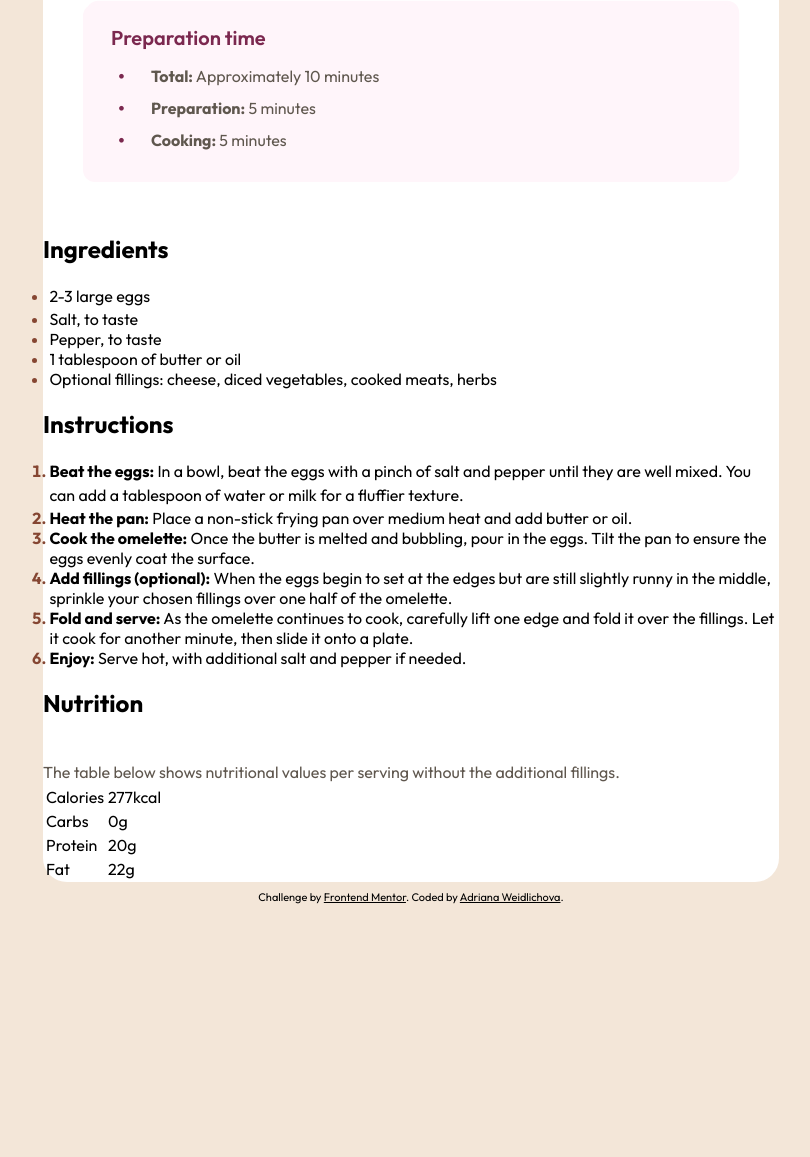
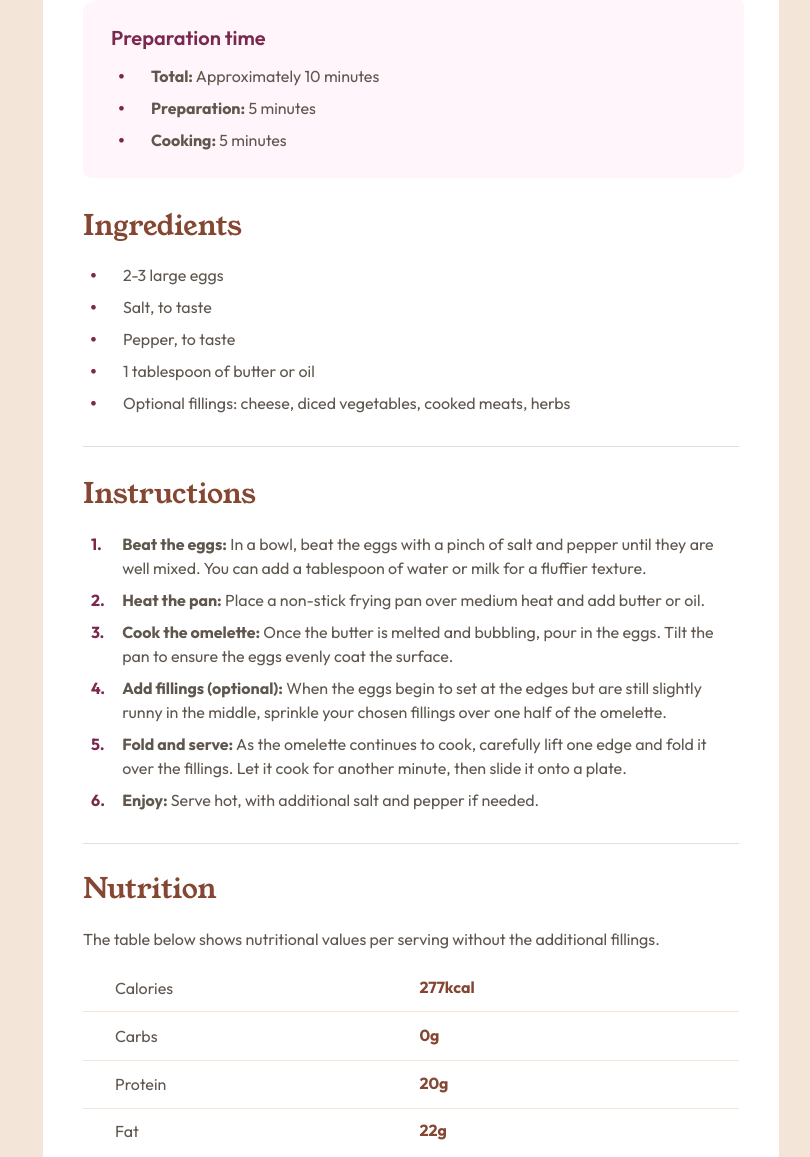
Before and after one commit to Saliva-sys/Recipe-page, a plain HTML site: page index.html in a window 1280 px wide. Shown: the part 647-1804 px from the top of the page, without its empty margins (229-1039 px from the left). Before the commit the page ends 1675 px from the top, so only its background shows below. Drawn offline with Linux system fonts and the light colour scheme.

Commit message:
feat: complete recipe page design with responsive layout

```diff
--- a/index.html
+++ b/index.html
@@ -49,6 +49,8 @@
         </ul>
       </section>
 
+      <div class="separator"></div>
+
       <section class="instructions">
         <h2>Instructions</h2>
 
@@ -61,6 +63,8 @@
           <li><b>Enjoy:</b> Serve hot, with additional salt and pepper if needed.</li>
         </ol>
       </section>
+
+      <div class="separator"></div>
 
       <section class="nutrition">
         <h2>Nutrition</h2>
--- a/style.css
+++ b/style.css
@@ -17,12 +17,11 @@
 body {
     display: flex;
     flex-direction: column;
-    justify-content: center; /* Horizontálne centrovanie */
     align-items: center; /* Vertikálne centrovanie */
     min-height: 100vh;
     width: 100%;
     margin: 0;
-    gap: 0.5rem; /* Medzera medzi kartou a pätkou */
+    gap: 0.5rem;
 }
 
 .recipe-card {
@@ -32,6 +31,7 @@ body {
     margin: 0 auto; /* Toto kartu vycentruje vodorovne */
     width: 100%;
     max-width: 24rem;
+    padding-bottom: 0.5rem;
 }
 
 img {
@@ -49,7 +49,7 @@ img {
     margin: 0 auto; /* Toto kartu vycentruje vodorovne */
     width: 100%;
     max-width: 24rem;
-    padding: 1.75rem 1.75rem 0 2rem;
+    padding: 1.7rem 1.7rem 0 2rem;
 }
 
 h1 {
@@ -74,41 +74,40 @@ p {
     background-color: var(--Rose50); /* Svetloružové pozadie */
     /* Tento zápis vytvorí ten efekt vrstvenia */
     box-shadow:
-        0.2rem -0.2rem var(--Rose50);
+        0.5rem -0.25rem var(--Rose50);
     margin-top: 2.2rem;
-    margin-bottom: 2rem;
     margin-left: 2rem;
-    margin-right: 1.5rem;
+    margin-right: 2rem;
     padding-top: 1.1rem;
     padding-left: 1.5rem;
-    padding-right: 2.5rem;
-    padding-bottom: 1rem;
-    border-radius: 0.75rem;
-    width: calc(100% - 4.2rem); /* Zabezpečí, že box nepretečie kvôli marginu */
+    padding-right: 2.25rem;
+    padding-bottom: 1.45rem;
+    border-radius: 0.5rem;
+    width: calc(100% - 4.5rem); /* Zabezpečí, že box nepretečie kvôli marginu */
 }
 
-h3 {
+.preparation-time h3 {
     color: var(--Rose800);
     font-size: 1.25rem;
     font-weight: 600;
     margin: 0;
 }
 
-/* 1. Základné nastavenie kontajnerov (ul a ol) */
-ul, ol {
-    margin-top: 0.85rem; /* Zmenšené z 1.5rem */
+/* 1. Základné nastavenie kontajnerov */
+.preparation-time ul {
+    margin-top: 0.9rem; /* Zmenšené z 1.5rem */
     margin-bottom: 0;
     padding-left: 0.4rem;    /* Priestor, v ktorom "bývajú" odrážky */
     list-style-position: outside; /* Odrážka je mimo textu (štandard) */
 }
 
-li:first-child {
-    line-height: 1.55;
+.preparation-time li:first-child {
+    line-height: 1.455;
     display: list-item;
 }
 
 /* Odstránenie spodného marginu pri poslednej položke */
-li:last-child {
+.preparation-time li:last-child {
     margin-bottom: 0;
 }
 
@@ -117,7 +116,7 @@ li:last-child {
     position: relative;    /* Základňa pre našu novú bodku */
     padding-left: 2.1rem;  /* Priestor pre bodku vľavo */
     margin-bottom: 0.5rem;
-    line-height: 1.5;
+    line-height: 1.55;
     color: var(--Stone600);
 }
 
@@ -143,19 +142,186 @@ li:last-child {
     font-size: 0.8rem;       /* Ak chceš bodky trochu menšie/väčšie */
 }
 
-/* Hnedé bodky pre Ingredients */
+h2 {
+    font-family: 'Young Serif', sans-serif;
+    font-size: 1.75rem;
+    font-weight: 400;
+    color: var(--Brown800);
+    margin: 0;
+    line-height: 1;
+}
+
+.ingredients {
+    width: 100%;
+    max-width: 100%;
+    padding-top: 2.05rem;
+    padding-left: 2rem;
+    padding-right: 2rem;
+}
+
+/* 1. Základné nastavenie kontajnerov */
+.ingredients ul {
+    margin-bottom: 0;
+    list-style-position: outside; /* Odrážka je mimo textu (štandard) */
+    padding-left: 0.4rem;    /* Priestor, v ktorom "bývajú" odrážky */
+    margin-top: 1.4rem; /* Zmenšené z 1.5rem */
+    line-height: 1.5;
+}
+
+.ingredients li {
+    list-style: none;      /* Skryjeme pôvodnú bodku */
+    position: relative;    /* Základňa pre našu novú bodku */
+    padding-left: 2.1rem;  /* Priestor pre bodku vľavo */
+    margin-bottom: 0.5rem;
+    color: var(--Stone600);
+}
+
+.ingredients li:first-child {
+    line-height: 1.55;
+    display: list-item;
+}
+
+/* Odstránenie spodného marginu pri poslednej položke */
+.ingredients li:last-child {
+    margin-bottom: 0;
+}
+
+.ingredients li::before {
+    content: "•";          /* Naša bodka */
+    color: var(--Rose800);
+    position: absolute;    /* Umožní nám s ňou hýbať nezávisle od textu */
+
+    /* CENTROVANIE BODKY: */
+    left: 0;               /* Bodka úplne vľavo v tom paddingu */
+    top: 50%;              /* Posunie bodku do stredu výšky */
+    transform: translateY(-50%); /* Presne vycentruje stred bodky na stred riadkov */
+
+    font-size: 1.5rem;     /* Veľkosť bodky */
+    line-height: 1;
+}
+
+/* 3. Špeciálne farby pre bodky a čísla (pomocou ::marker) */
+
+/* Ružové bodky pre Preparation Time */
 .ingredients li::marker {
+    color: var(--Brown800);
+    font-size: 0.8rem;       /* Ak chceš bodky trochu menšie/väčšie */
+}
+
+.instructions {
+    width: 100%;
+    max-width: 100%;
+    padding-top: 2.1rem;
+    padding-left: 2rem;
+    padding-right: 2rem;
+}
+
+/* 1. Základné nastavenie kontajnerov */
+.instructions ol {
+    margin-bottom: 0;
+    list-style-position: outside; /* Odrážka je mimo textu (štandard) */
+    margin-top: 1.45rem; /* Zmenšené z 1.5rem */
+    line-height: 1.5;
+    padding-left: 0.5rem;
+    list-style-type: none; /* Vypne tie čísla s pätkami */
+    counter-reset: instructions-counter; /* Vytvorí počítadlo */
+}
+
+.instructions li {
+    counter-increment: instructions-counter; /* Každý riadok zvýši číslo o 1 */
+    position: relative;    /* Základňa pre našu novú bodku */
+    padding-left: 1.95rem;  /* Priestor pre bodku vľavo */
+    margin-bottom: 0.5rem;
+    color: var(--Stone600);
+}
+
+.instructions li:first-child {
+    line-height: 1.5;
+}
+
+/* Odstránenie spodného marginu pri poslednej položke */
+.instructions li:last-child {
+    margin-bottom: 0;
+}
+
+/* 3. Vyrobíme si vlastné číslo pomocou ::before */
+.instructions li::before {
+    content: counter(instructions-counter) "."; /* Tu sa zobrazí 1., 2., atď. */
+    position: absolute;
+    left: 0;
+    top: 0.3rem; /* Ak je príliš vysoko, skús 0.15rem alebo 2px */
+    color: var(--Rose800);
+    font-size: 1rem;     /* Veľkosť bodky */
+    font-family: 'Outfit', sans-serif !important; /* Tu vynútime čistý font */
+    font-weight: 700;
+    line-height: 1;
+}
+
+/* 3. Špeciálne farby pre bodky a čísla (pomocou ::marker) */
+
+/* Ružové bodky pre Preparation Time */
+.instructions li::marker {
     color: var(--Brown800);
 }
 
-/* Hnedé tučné čísla pre Instructions */
-.instructions li::marker {
+.separator {
+    height: 1px;
+    background-color: var(--Stone150);
+    /* Ak chceš, aby čiara lícovala s textom, daj jej 100%
+       alebo ju jemne skráť, napr. na 90% */
+    width: calc(100% - 4rem); /* Zabezpečí, že box nepretečie kvôli marginu */
+    margin-top: 1.9rem; /* 2rem hore a dole vytvorí pekný priestor medzi sekciami */
+    margin-left: 2rem;
+}
+
+.nutrition {
+    width: 100%;
+    max-width: 100%;
+    padding-top: 2.1rem;
+    padding-left: 2rem;
+    padding-right: 2rem;
+}
+
+table {
+    border-collapse: collapse;
+    padding-top: 1.5rem;
+    margin-top: 0.8rem;
+    width: 100%;
+}
+
+tr {
+    border-bottom: 1px solid var(--Stone100);
+    line-height: 1.29rem;
+}
+
+tr:last-child {
+    border-bottom: none; /* Pod posledným riadkom čiaru nechceme */
+}
+
+td {
+    padding-top: 0.4rem;
+    padding-bottom: 0.875rem;
+    padding-left: 2rem;
+    padding-right: 2rem; /* Priestor v bunkách (prispôsob si podľa oka) */
+}
+
+/* Prvý stĺpec - názvy (Calories, atď.) */
+td:first-child {
+    color: var(--Stone600);
+    width: 42.5%;
+    padding-top: 0.55rem;
+    padding-bottom: 0.5rem;
+}
+
+/* Druhý stĺpec - hodnoty (277kcal, atď.) */
+td:last-child {
     color: var(--Brown800);
-    font-weight: bold;       /* Čísla v postupe bývajú v návodoch výraznejšie */
+    font-weight: 700;
+    padding-top: 0.775rem;
 }
 
 .attribution {
-    font-size: 0.6875rem;
+    font-size: clamp(0.625rem, 1vw + 0.2rem, 0.6875rem);
     text-align: center;
 }
 
@@ -174,6 +340,7 @@ li:last-child {
         background-color: var(--White);
         border-radius: 1.5rem; /* Zaoblené rohy na bielej karte */
         max-width: 46rem; /* Karta sa roztiahne, ale nie príliš */
+        padding-bottom: 1.75rem;
     }
 
     .recipe-page {
@@ -191,16 +358,71 @@ li:last-child {
         font-size: 2.5rem;
     }
 
-    p {
-        padding-block-start: 1.41rem;
+    .recipe-page p {
+        padding-block-start: 1.4rem;
     }
 
     .preparation-time {
         margin-left: 2.5rem;
         margin-top: 2.2rem;
         padding-left: 1.75rem;
-        padding-top: 1.35rem;
-        padding-bottom: 1.4rem;
+        padding-top: 1.377rem;
+        padding-bottom: 1.65rem;
         width: calc(100% - 5.2rem); /* Zabezpečí, že box nepretečie kvôli marginu */
     }
+
+    .preparation-time li {
+        line-height: 1.5;
+    }
+
+    .ingredients {
+        padding-top: 2.1rem;
+        padding-left: 2.5rem;
+        padding-right: 2rem;
+    }
+
+    .ingredients li {
+        line-height: 1.5rem;
+    }
+
+    .separator {
+        width: calc(100% - 5rem); /* Zabezpečí, že box nepretečie kvôli marginu */
+        margin-top: 1.95rem; /* 2rem hore a dole vytvorí pekný priestor medzi sekciami */
+        margin-left: 2.5rem;
+    }
+
+    h2 {
+        font-size: 1.755rem;
+    }
+
+    .instructions {
+        padding-top: 2.05rem;
+        padding-left: 2.5rem;
+        padding-right: 2.5rem;
+    }
+
+    .nutrition {
+        padding-top: 1.975rem;
+        padding-left: 2.5rem;
+        padding-right: 2.5rem;
+    }
+
+    tr {
+        line-height: 1.3rem;
+    }
+
+    td:first-child {
+        width: 46.4%;
+    }
+
+   tr:last-child {
+        line-height: 1.2rem;
+    }
+
+    @media (prefers-reduced-motion: reduce) {
+  * {
+    transition: none;
+    animation: none;
+  }
+
 }
```
Also changed, not shown: 1 other file.
